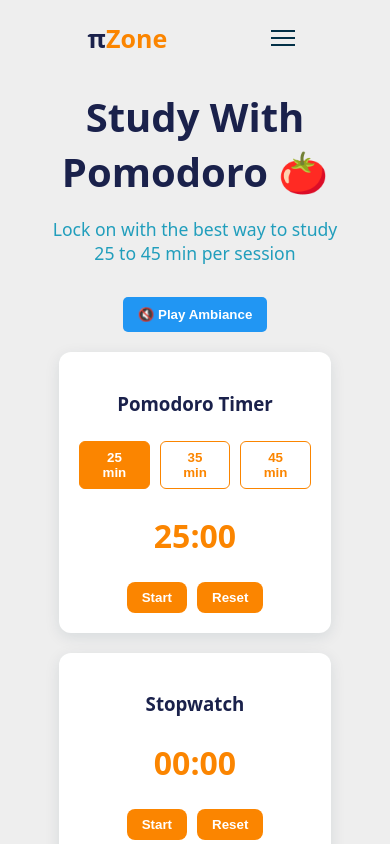
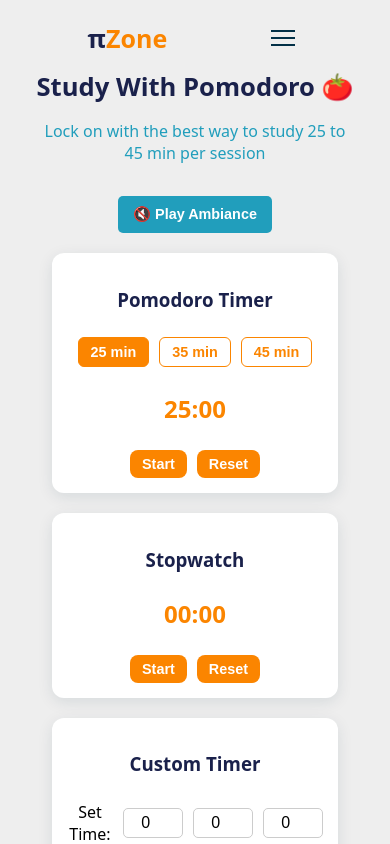
Before and after one commit to OmarFaroukDahmani/pizone, a React (Vite) app: page /promodoro-timer in a window 390 px wide. Shown: the top 844 px of the page. Built offline with nearby package versions, Linux system fonts and the light colour scheme.

Commit message:
Refactor pomodoro.css: enhance styling, improve responsiveness, and organize sections

```diff
--- a/src/style/pomodoro.css
+++ b/src/style/pomodoro.css
@@ -1,8 +1,12 @@
+
+
+/* Base Section */
 .pomodoro-section {
   max-width: 900px;
   margin: 2rem auto;
   padding: 1.5rem;
   text-align: center;
+  background-color: var(--background-color);
 }
 
 .pomodoro-section h1 {
@@ -17,6 +21,7 @@
   margin-bottom: 2rem;
 }
 
+/* Container Layout */
 .timer-stopwatch-container {
   display: flex;
   justify-content: space-around;
@@ -24,6 +29,7 @@
   gap: 20px;
 }
 
+/* Cards */
 .timer,
 .stopwatch,
 .pomodoro,
@@ -37,6 +43,15 @@
   flex-direction: column;
   align-items: center;
   gap: 15px;
+  transition: transform 0.3s ease, box-shadow 0.3s ease;
+}
+
+.timer:hover,
+.stopwatch:hover,
+.pomodoro:hover,
+.custom-timer:hover {
+  transform: translateY(-5px);
+  box-shadow: 0 6px 20px rgba(2, 48, 71, 0.15);
 }
 
 .timer h3,
@@ -47,10 +62,13 @@
   margin-bottom: 10px;
 }
 
+/* Session Buttons */
 .session-buttons {
   display: flex;
   gap: 10px;
   margin-bottom: 10px;
+  flex-wrap: wrap;
+  justify-content: center;
 }
 
 .session-buttons button {
@@ -70,6 +88,7 @@
   color: white;
 }
 
+/* Displays */
 .timer-display,
 .stopwatch-display {
   font-size: 2rem;
@@ -78,6 +97,7 @@
   margin-bottom: 10px;
 }
 
+/* Buttons */
 button {
   padding: 8px 15px;
   border: none;
@@ -90,95 +110,43 @@ button {
 }
 
 button:hover {
-  background-color: #e57800;
+  background-color: var(--title);
   transform: translateY(-1px);
 }
 
+/* Pomodoro Description */
 .pomodoro p {
   font-size: 1rem;
   color: var(--text);
   margin-top: 10px;
 }
 
-@media (max-width: 640px) {
-  .timer-stopwatch-container {
-    flex-direction: column;
-    align-items: center;
-  }
-
-  .timer,
-  .stopwatch,
-  .pomodoro,
-  .custom-timer {
-    width: 90%;
-  }
-}
-
+/* Buttons Group */
 .buttons-group {
   display: flex;
   gap: 10px;
+  flex-wrap: wrap;
+  justify-content: center;
 }
 
-button {
-  padding: 8px 15px;
-  border: none;
-  border-radius: 8px;
-  font-weight: 700;
-  cursor: pointer;
-  background-color: var(--primary);
-  color: white;
-  transition: all 0.3s ease;
-}
-
-button:hover {
-  background-color: #e57800;
-  transform: translateY(-1px);
-}
-
-/* Session buttons remain the same */
-.session-buttons {
-  display: flex;
-  gap: 10px;
-  margin-bottom: 10px;
-}
-
-.session-buttons button {
-  padding: 8px 15px;
-  border-radius: 6px;
-  border: 1px solid var(--primary);
-  background-color: white;
-  color: var(--primary);
-  font-weight: 700;
-  cursor: pointer;
-  transition: all 0.2s ease;
-}
-
-.session-buttons button.active,
-.session-buttons button:hover {
-  background-color: var(--primary);
-  color: white;
-}
-
-/* pomodoro.css additions */
-
-/* Overlay to cover the entire screen */
+/* Notification Overlay */
 .timer-notification-overlay {
   position: fixed;
   top: 0;
   left: 0;
   width: 100%;
   height: 100%;
-    background-color: rgba(0, 0, 0, 0.6); /* Semi-transparent black */
+  background-color: rgba(0, 0, 0, 0.6);
   display: flex;
   justify-content: center;
   align-items: center;
-    z-index: 1000; /* Ensure it's on top of everything */
+  z-index: 1000;
 }
 
-/* The actual notification box */
+/* Notification Box */
 .timer-notification {
-    background: linear-gradient(135deg, #ffc837 0%, #ff8008 100%); /* Warm, inviting gradient */
-    color: #333;
+  background: linear-gradient(135deg, var(--title) 0%, var(--primary) 100%);
+  color: #fff;
   padding: 40px;
   border-radius: 15px;
   box-shadow: 0 10px 30px rgba(0, 0, 0, 0.5);
@@ -190,7 +158,6 @@ button:hover {
 .timer-notification h2 {
   font-size: 2em;
   margin-bottom: 15px;
-    color: white;
   text-shadow: 1px 1px 2px rgba(0, 0, 0, 0.2);
 }
 
@@ -200,9 +167,8 @@ button:hover {
 }
 
 .timer-notification button {
-    background-color: #333;
+  background-color: var(--second);
   color: white;
-    border: none;
   padding: 10px 20px;
   border-radius: 8px;
   cursor: pointer;
@@ -214,17 +180,17 @@ button:hover {
   background-color: #000;
 }
 
-/* Optional: Fade-in animation */
+/* Fade In Animation */
 @keyframes fadeIn {
   from { opacity: 0; transform: scale(0.9); }
   to { opacity: 1; transform: scale(1); }
 }
 
-/* Style for the Ambiance button */
+/* Ambiance Button */
 .background-sound-control button {
   margin: 20px auto;
   padding: 10px 15px;
-    background-color: #2196F3;
+  background-color: var(--text);
   color: white;
   border: none;
   border-radius: 5px;
@@ -235,10 +201,10 @@ button:hover {
 }
 
 .background-sound-control button:hover {
-    background-color: #0c7cd5;
+  background-color: var(--second);
 }
 
-/* Style for the custom input fields */
+/* Custom Input */
 .custom-input-group {
   display: flex;
   gap: 10px;
@@ -255,3 +221,78 @@ button:hover {
   border: 1px solid #ccc;
   border-radius: 5px;
 }
+
+/* --------------------------- */
+/*      RESPONSIVENESS        */
+/* --------------------------- */
+
+/* Tablets */
+@media (max-width: 900px) {
+  .pomodoro-section h1 {
+    font-size: 2rem;
+  }
+
+  .timer,
+  .stopwatch,
+  .pomodoro,
+  .custom-timer {
+    flex: 1 1 45%;
+  }
+}
+
+/* Mobile */
+@media (max-width: 640px) {
+  .timer-stopwatch-container {
+    flex-direction: column;
+    align-items: center;
+  }
+
+  .timer,
+  .stopwatch,
+  .pomodoro,
+  .custom-timer {
+    width: 90%;
+  }
+
+  .pomodoro-section h1 {
+    font-size: 1.8rem;
+  }
+
+  .pomodoro-section p {
+    font-size: 1rem;
+  }
+
+  .timer-display,
+  .stopwatch-display {
+    font-size: 1.8rem;
+  }
+}
+
+/* Small Mobile */
+@media (max-width: 400px) {
+  .pomodoro-section {
+    padding: 1rem;
+  }
+
+  .timer,
+  .stopwatch,
+  .pomodoro,
+  .custom-timer {
+    padding: 15px;
+  }
+
+  .pomodoro-section h1 {
+    font-size: 1.6rem;
+  }
+
+  button,
+  .session-buttons button {
+    padding: 6px 12px;
+    font-size: 0.9rem;
+  }
+
+  .timer-display,
+  .stopwatch-display {
+    font-size: 1.5rem;
+  }
+}
```
Lines whose indentation alone changed are shown as unchanged.
